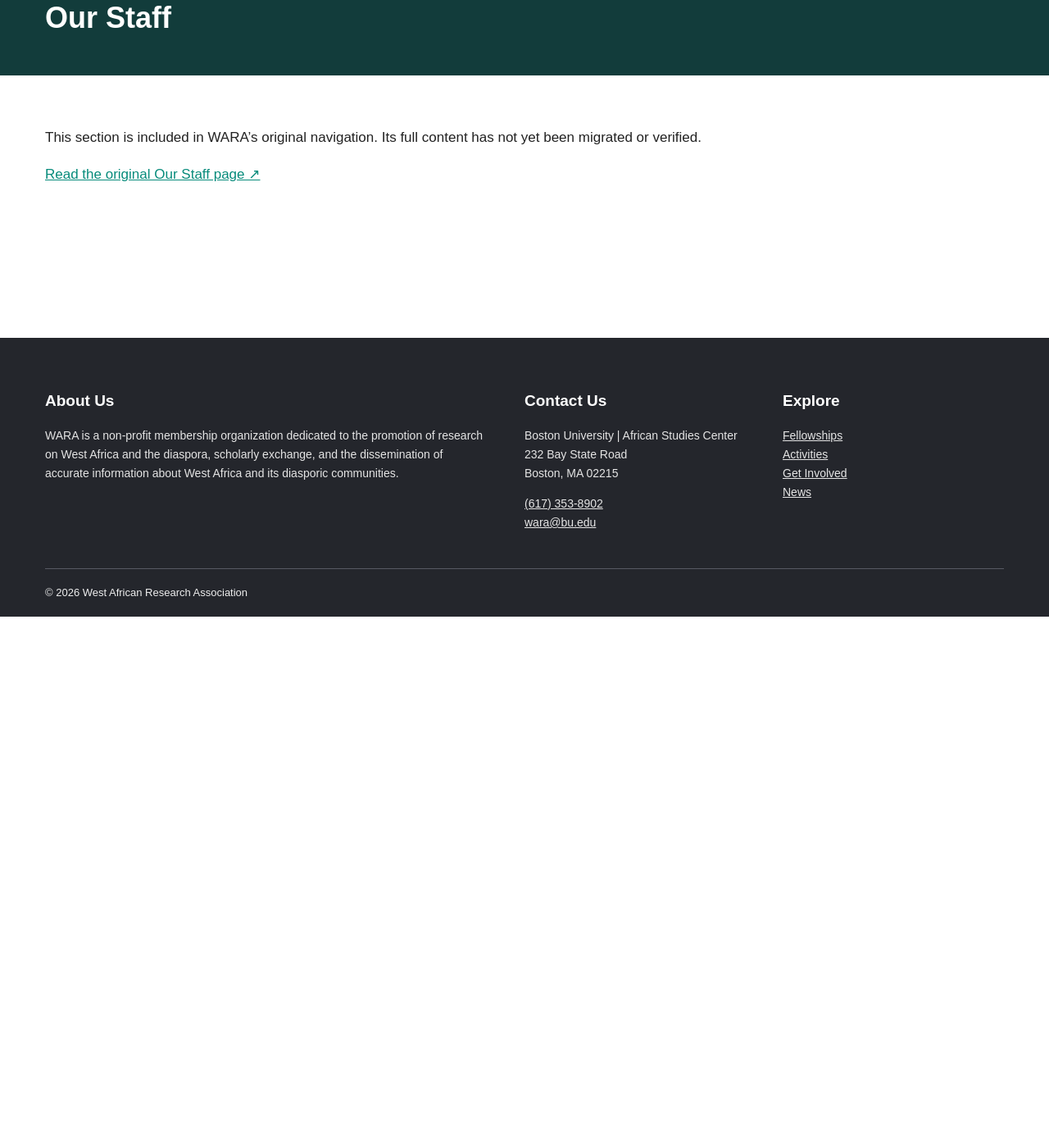
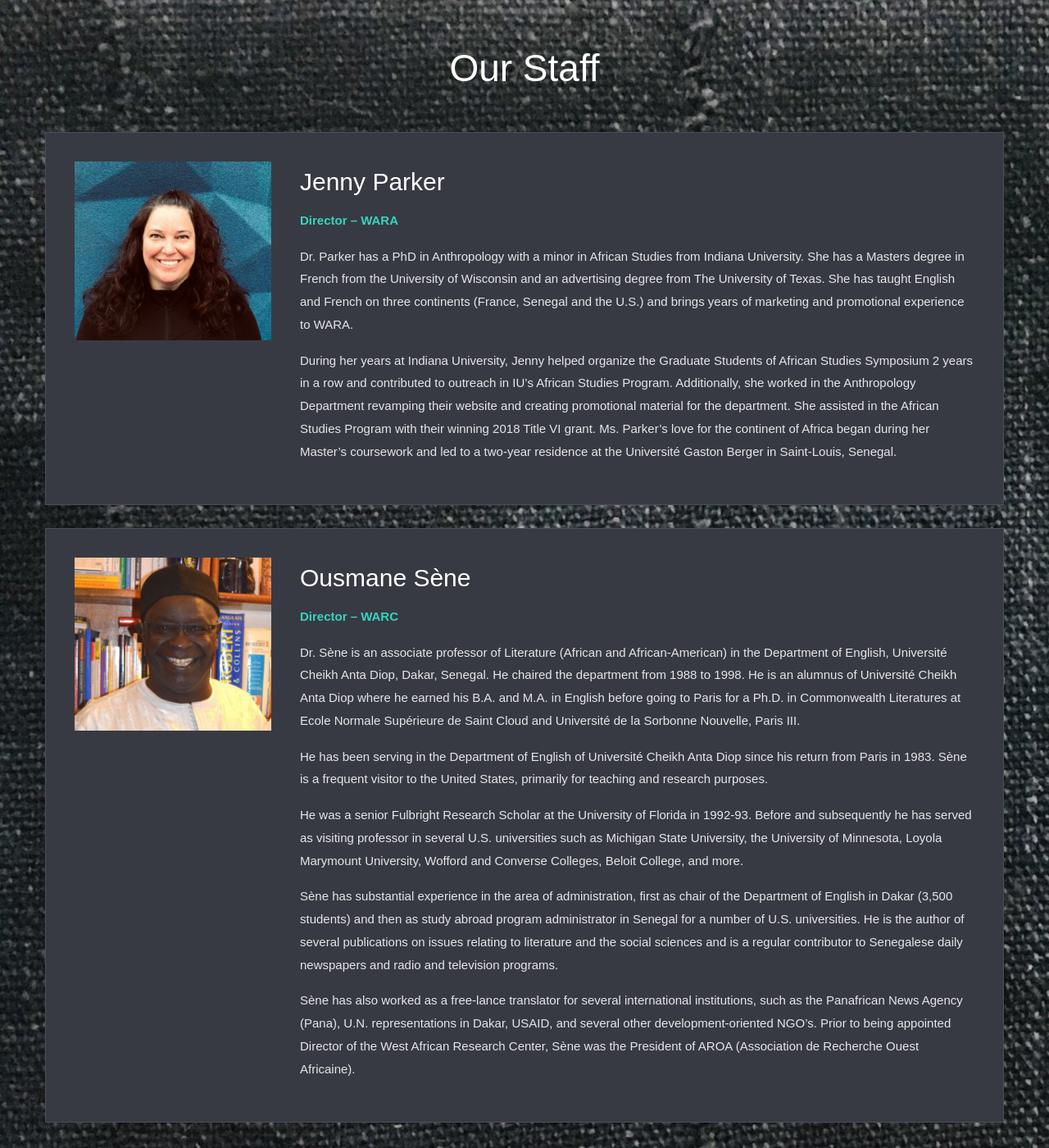
Before and after one commit to warawebsite/westafricanresearchassociation, a Jekyll site: the page built from docs/about/our-staff/index.html, in a window 1280 px wide and 1400 px high, scrolled down 272 px. Shown: the whole window at 82% size. Built offline with Jekyll 4.4.1, drawn with Linux system fonts in a browser that asks for light colours; before the commit the page ends 1024 px from its top, so only the background shows below that.

Commit message:
Replace staff placeholder with verified WARA biographies

```diff
--- a/docs/about/our-staff/index.html
+++ b/docs/about/our-staff/index.html
@@ -1,6 +1,44 @@
 ---
-layout: page
+layout: default
 title: "Our Staff"
 permalink: /about/our-staff/
 ---
-<p>This section is included in WARA’s original navigation. Its full content has not yet been migrated or verified.</p><p><a href="https://westafricanresearchassociation.org/about/our-staff/">Read the original Our Staff page ↗</a></p>
+
+<section class="wara-staff-page">
+  <div class="wara-staff-inner">
+
+    <header class="wara-staff-heading">
+      <h1>Our Staff</h1>
+    </header>
+
+    <article class="wara-staff-card">
+      <div class="wara-staff-photo">
+        <img src="{{ '/assets/images/staff/jenny-parker.jpg' | relative_url }}"
+             alt="Jenny Parker" loading="lazy">
+      </div>
+      <div class="wara-staff-info">
+        <h2>Jenny Parker</h2>
+        <p class="wara-staff-role">Director – WARA</p>
+        <p>Dr. Parker has a PhD in Anthropology with a minor in African Studies from Indiana University. She has a Masters degree in French from the University of Wisconsin and an advertising degree from The University of Texas. She has taught English and French on three continents (France, Senegal and the U.S.) and brings years of marketing and promotional experience to WARA.</p>
+        <p>During her years at Indiana University, Jenny helped organize the Graduate Students of African Studies Symposium 2 years in a row and contributed to outreach in IU’s African Studies Program. Additionally, she worked in the Anthropology Department revamping their website and creating promotional material for the department. She assisted in the African Studies Program with their winning 2018 Title VI grant. Ms. Parker’s love for the continent of Africa began during her Master’s coursework and led to a two-year residence at the Université Gaston Berger in Saint-Louis, Senegal.</p>
+      </div>
+    </article>
+
+    <article class="wara-staff-card">
+      <div class="wara-staff-photo">
+        <img src="{{ '/assets/images/staff/ousmane-sene.jpg' | relative_url }}"
+             alt="Ousmane Sène" loading="lazy">
+      </div>
+      <div class="wara-staff-info">
+        <h2>Ousmane Sène</h2>
+        <p class="wara-staff-role">Director – WARC</p>
+        <p>Dr. Sène is an associate professor of Literature (African and African-American) in the Department of English, Université Cheikh Anta Diop, Dakar, Senegal. He chaired the department from 1988 to 1998. He is an alumnus of Université Cheikh Anta Diop where he earned his B.A. and M.A. in English before going to Paris for a Ph.D. in Commonwealth Literatures at Ecole Normale Supérieure de Saint Cloud and Université de la Sorbonne Nouvelle, Paris III.</p>
+        <p>He has been serving in the Department of English of Université Cheikh Anta Diop since his return from Paris in 1983. Sène is a frequent visitor to the United States, primarily for teaching and research purposes.</p>
+        <p>He was a senior Fulbright Research Scholar at the University of Florida in 1992-93. Before and subsequently he has served as visiting professor in several U.S. universities such as Michigan State University, the University of Minnesota, Loyola Marymount University, Wofford and Converse Colleges, Beloit College, and more.</p>
+        <p>Sène has substantial experience in the area of administration, first as chair of the Department of English in Dakar (3,500 students) and then as study abroad program administrator in Senegal for a number of U.S. universities. He is the author of several publications on issues relating to literature and the social sciences and is a regular contributor to Senegalese daily newspapers and radio and television programs.</p>
+        <p>Sène has also worked as a free-lance translator for several international institutions, such as the Panafrican News Agency (Pana), U.N. representations in Dakar, USAID, and several other development-oriented NGO’s. Prior to being appointed Director of the West African Research Center, Sène was the President of AROA (Association de Recherche Ouest Africaine).</p>
+      </div>
+    </article>
+
+  </div>
+</section>
```
Also changed, not shown: docs/assets/images/staff/jenny-parker.jpg (added), docs/assets/images/staff/ousmane-sene.jpg (added).
